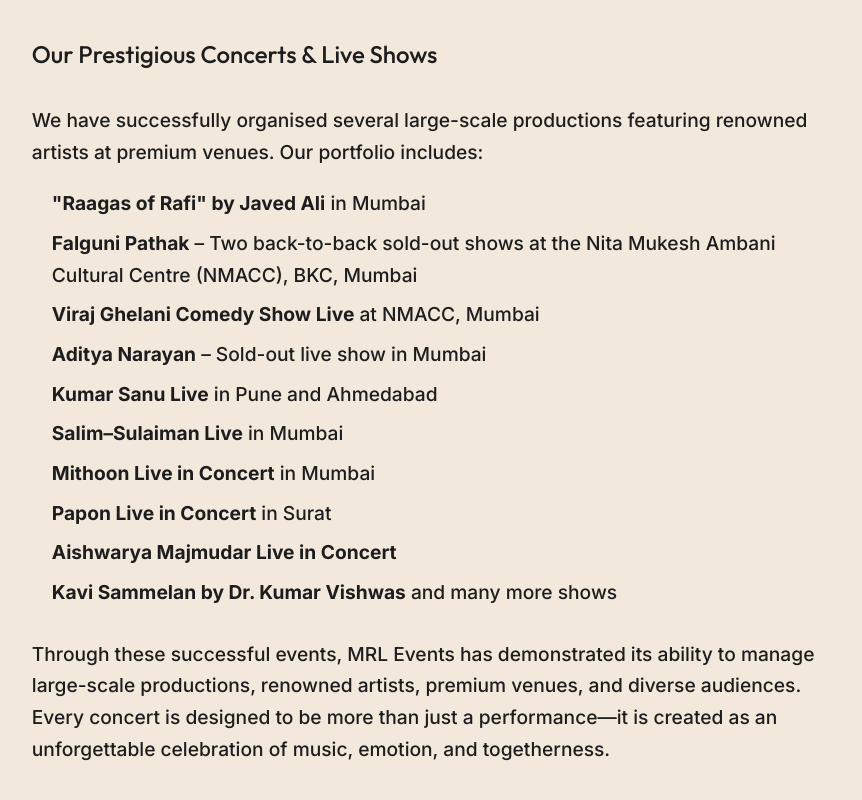
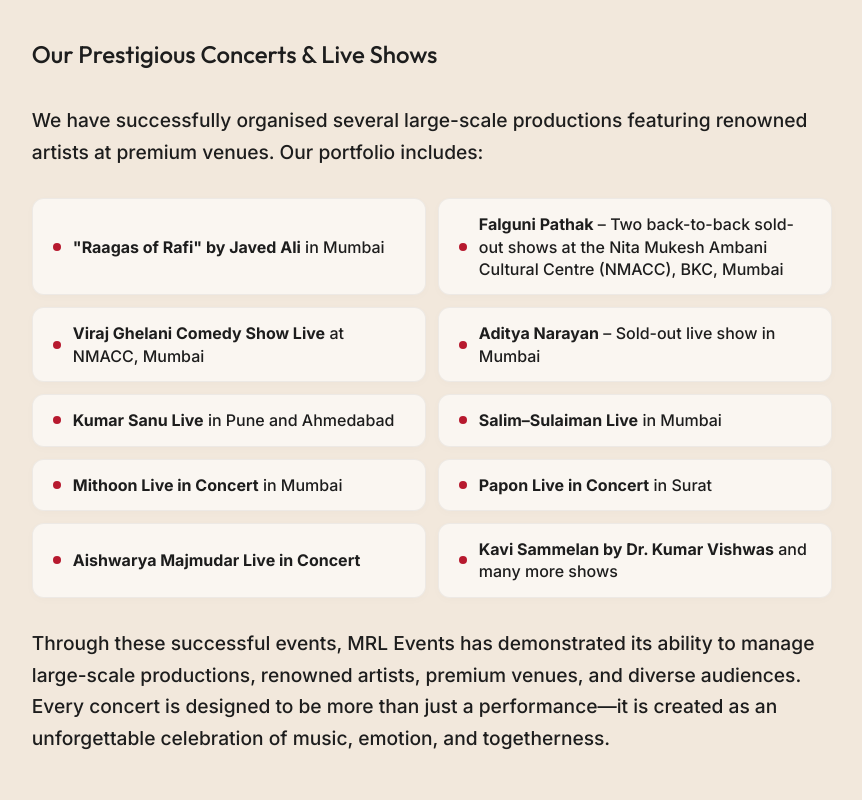
Before and after one commit to rameezwangde/mrl-events, a React (Vite) app: page /about in a window 1280 px wide. Shown: the part 640-1440 px from the top of the page, without its empty margins (13-875 px from the left). Built offline with nearby package versions, Linux system fonts and the light colour scheme.

Commit message:
feat: create AboutPage component with company mission, vision, and portfolio sections

```diff
--- a/src/pages/AboutPage.jsx
+++ b/src/pages/AboutPage.jsx
@@ -43,18 +43,36 @@
             <p style={{ margin: 0 }}>
               We have successfully organised several large-scale productions featuring renowned artists at premium venues. Our portfolio includes:
             </p>
-            <ul style={{ paddingLeft: '20px', display: 'flex', flexDirection: 'column', gap: '8px' }}>
-              <li><strong>"Raagas of Rafi" by Javed Ali</strong> in Mumbai</li>
-              <li><strong>Falguni Pathak</strong> – Two back-to-back sold-out shows at the Nita Mukesh Ambani Cultural Centre (NMACC), BKC, Mumbai</li>
-              <li><strong>Viraj Ghelani Comedy Show Live</strong> at NMACC, Mumbai</li>
-              <li><strong>Aditya Narayan</strong> – Sold-out live show in Mumbai</li>
-              <li><strong>Kumar Sanu Live</strong> in Pune and Ahmedabad</li>
-              <li><strong>Salim–Sulaiman Live</strong> in Mumbai</li>
-              <li><strong>Mithoon Live in Concert</strong> in Mumbai</li>
-              <li><strong>Papon Live in Concert</strong> in Surat</li>
-              <li><strong>Aishwarya Majmudar Live in Concert</strong></li>
-              <li><strong>Kavi Sammelan by Dr. Kumar Vishwas</strong> and many more shows</li>
-            </ul>
+            <div style={{ display: 'grid', gridTemplateColumns: '1fr 1fr', gap: '12px', marginTop: '10px' }}>
+              {[
+                <><strong>"Raagas of Rafi" by Javed Ali</strong> in Mumbai</>,
+                <><strong>Falguni Pathak</strong> – Two back-to-back sold-out shows at the Nita Mukesh Ambani Cultural Centre (NMACC), BKC, Mumbai</>,
+                <><strong>Viraj Ghelani Comedy Show Live</strong> at NMACC, Mumbai</>,
+                <><strong>Aditya Narayan</strong> – Sold-out live show in Mumbai</>,
+                <><strong>Kumar Sanu Live</strong> in Pune and Ahmedabad</>,
+                <><strong>Salim–Sulaiman Live</strong> in Mumbai</>,
+                <><strong>Mithoon Live in Concert</strong> in Mumbai</>,
+                <><strong>Papon Live in Concert</strong> in Surat</>,
+                <><strong>Aishwarya Majmudar Live in Concert</strong></>,
+                <><strong>Kavi Sammelan by Dr. Kumar Vishwas</strong> and many more shows</>
+              ].map((item, idx) => (
+                <div key={idx} style={{
+                  background: 'rgba(255, 255, 255, 0.6)',
+                  padding: '14px 20px',
+                  borderRadius: '12px',
+                  border: '1px solid rgba(0,0,0,0.05)',
+                  fontSize: '16px',
+                  color: 'var(--charcoal)',
+                  display: 'flex',
+                  alignItems: 'center',
+                  gap: '12px',
+                  boxShadow: '0 2px 10px rgba(0,0,0,0.02)'
+                }}>
+                  <div style={{ width: '8px', height: '8px', borderRadius: '50%', background: 'var(--red)', flexShrink: 0 }} />
+                  <span style={{ lineHeight: '1.4' }}>{item}</span>
+                </div>
+              ))}
+            </div>
             <p style={{ margin: 0, marginTop: '10px' }}>
               Through these successful events, MRL Events has demonstrated its ability to manage large-scale productions, renowned artists, premium venues, and diverse audiences. Every concert is designed to be more than just a performance—it is created as an unforgettable celebration of music, emotion, and togetherness.
             </p>
```
